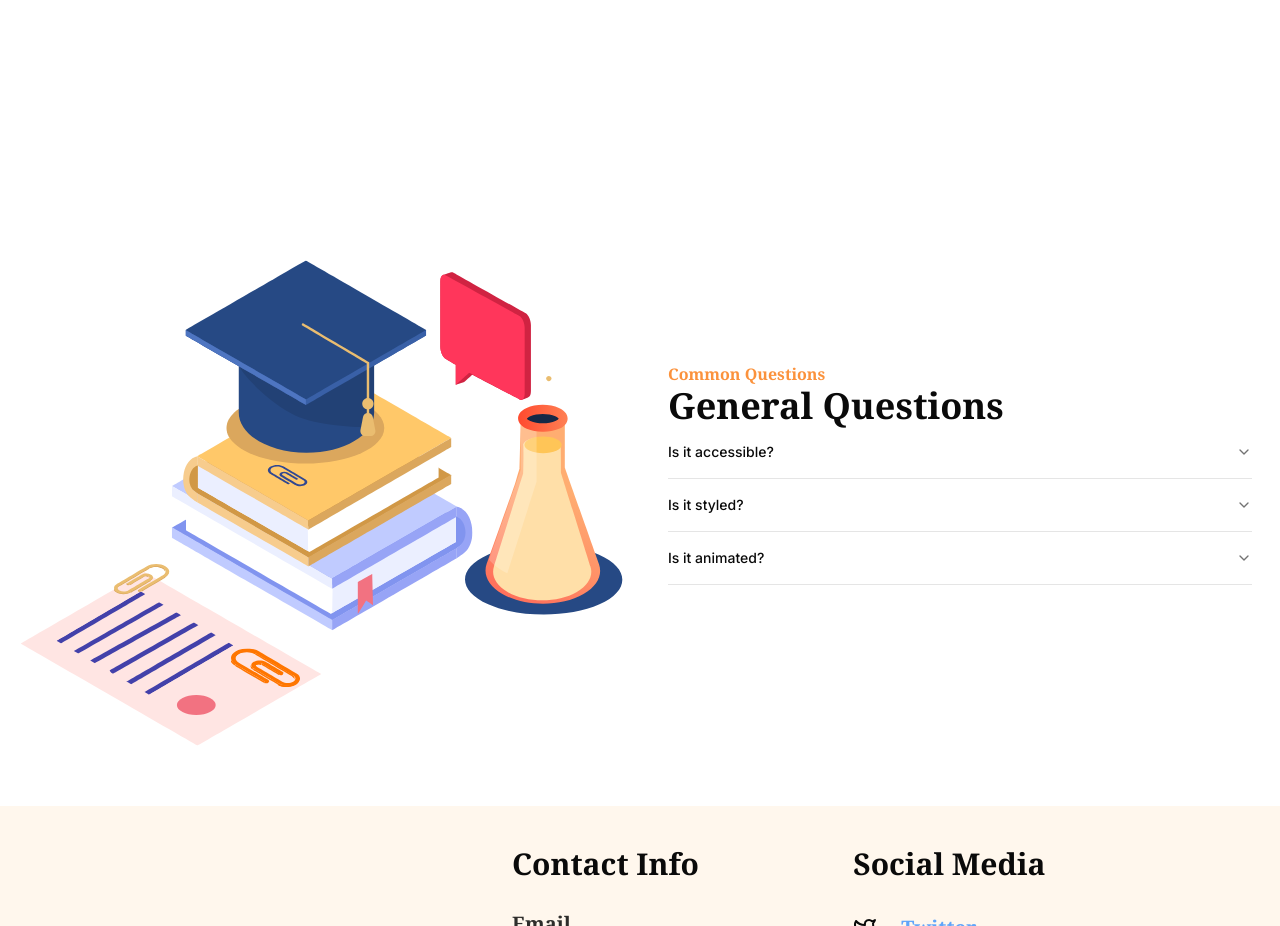
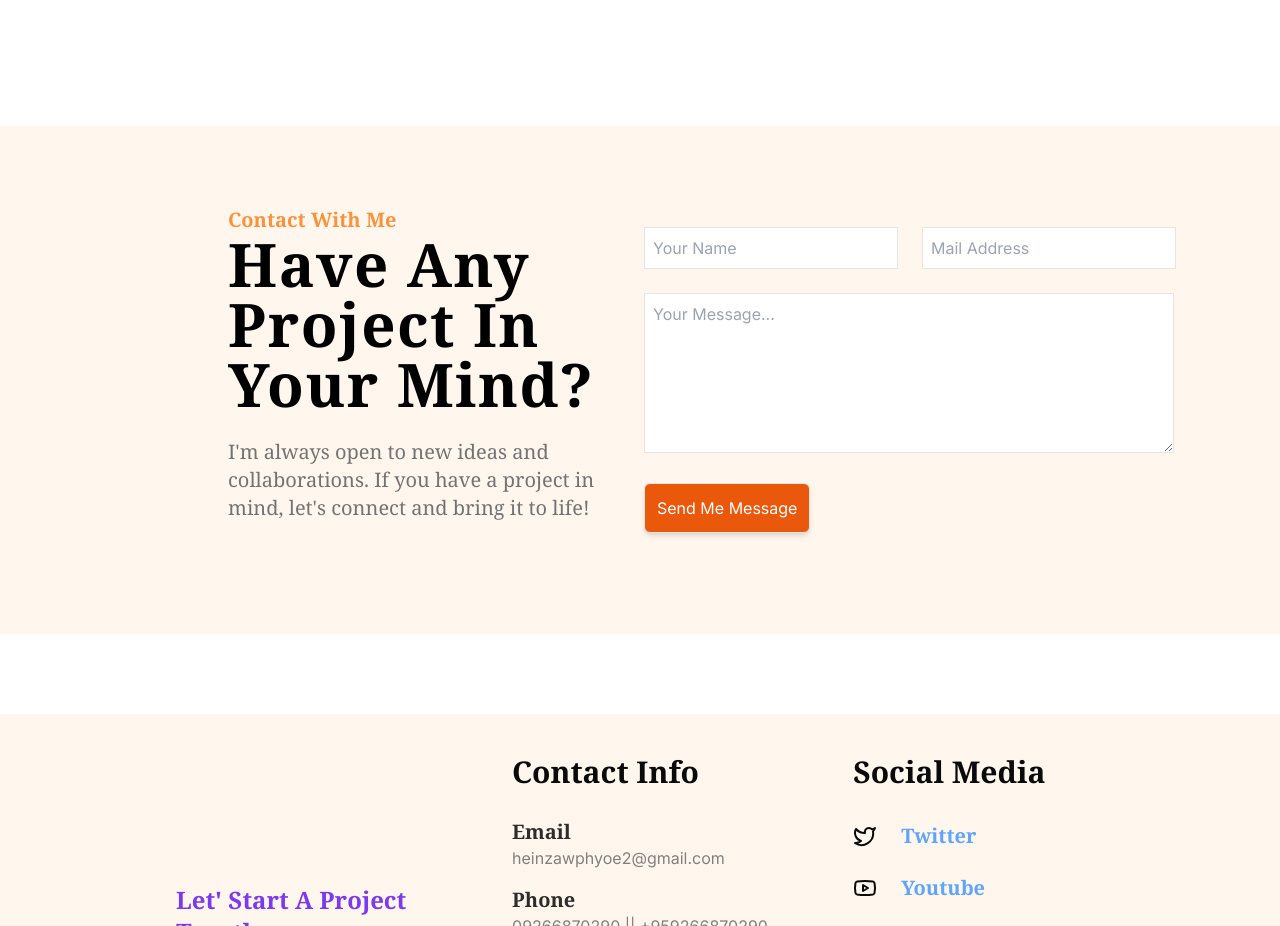
Before and after one commit to HeinZawPhyoe7/Phyoe-Portfolio, a Next.js app: page / in a window 1280 px wide. Shown: the part 3600-4526 px from the top of the page. Built offline with nearby package versions, Linux system fonts and the light colour scheme.

Commit message:
fix:render error

```diff
--- a/app/page.tsx
+++ b/app/page.tsx
@@ -18,8 +18,8 @@ const Page = () => {
         <MyScores />
         <About />
         <MyProjects />
-        {/* <Message /> */}
-        <Questions />
+        <Message />
+        {/* <Questions /> */}
         <ContactInfo />
       </div>
     </main>
```
